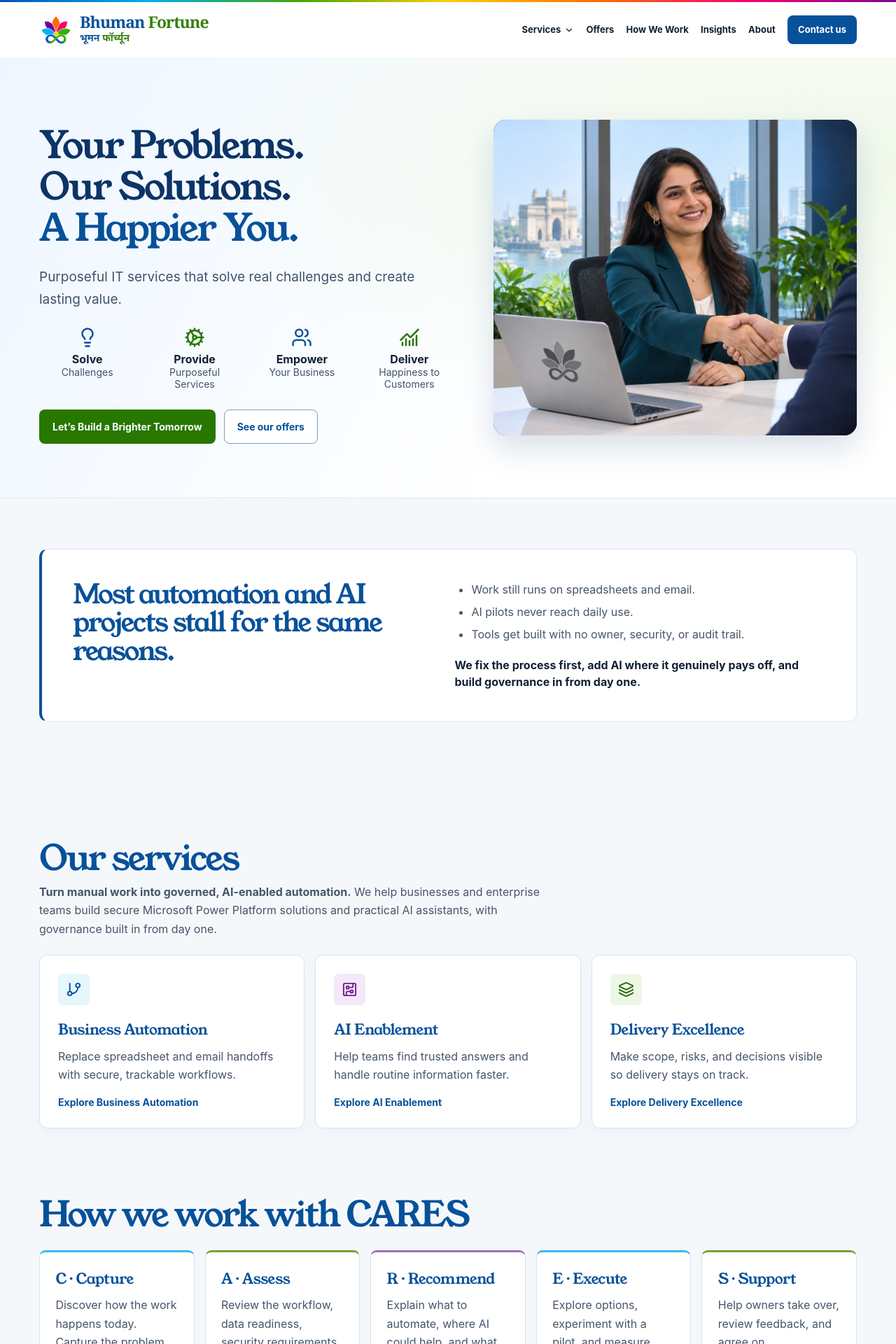
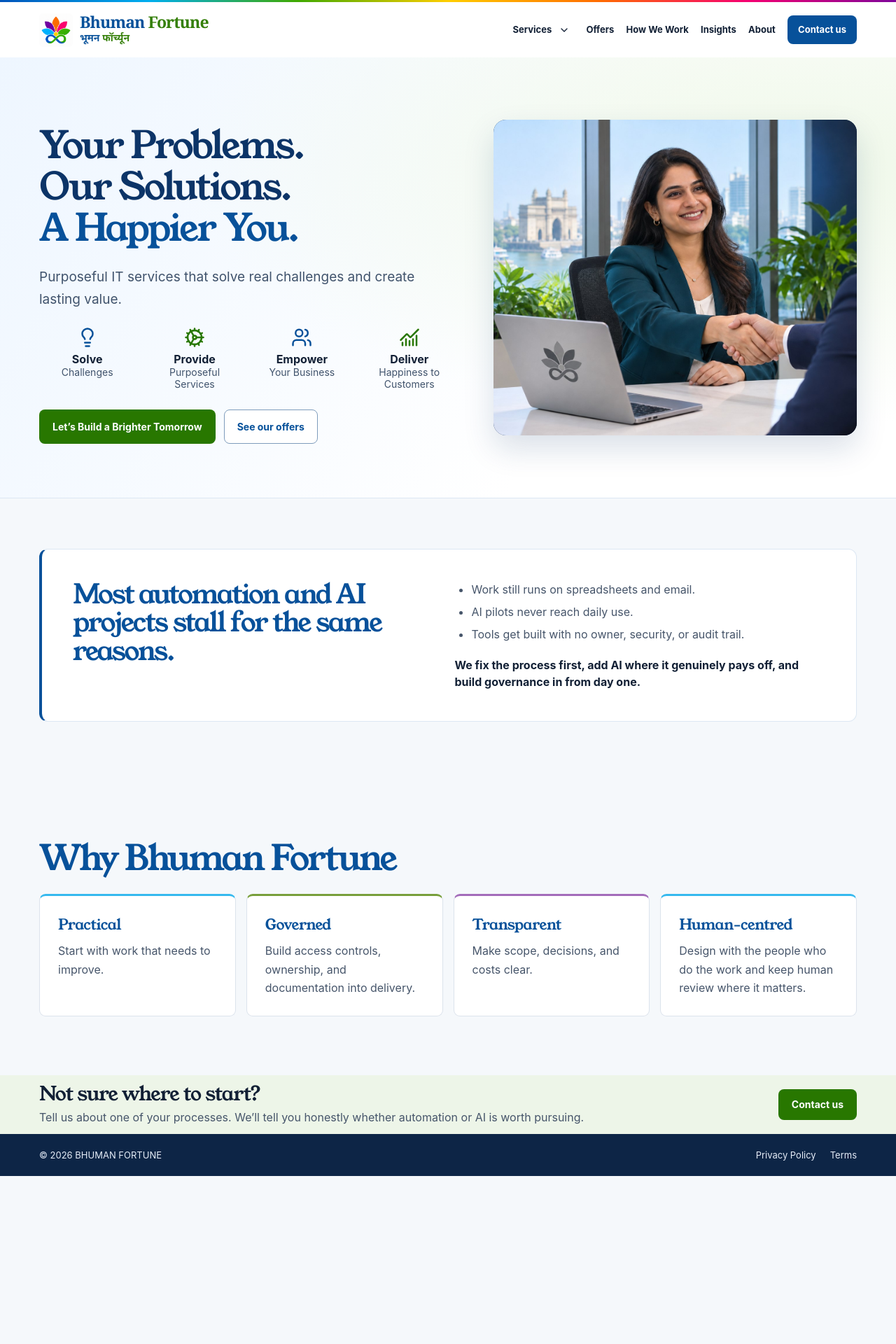
Before and after one commit to bhumanfortune/bhuman, a React (Vite) app: page / in a window 1280 px wide. Shown: the top 1920 px of the page at 70% size. After the commit the page ends 1680 px from the top, so only its background shows below. Built offline with nearby package versions, Linux system fonts and the light colour scheme.

Commit message:
Simplify homepage and link directly to Services

```diff
--- a/src/App.tsx
+++ b/src/App.tsx
@@ -23,7 +23,7 @@ function Brand() {
   </a>;
 }
 
-function ServiceNavigation({path, onSelect}: {path:string, onSelect:() => void}) {
+function ServiceNavigation({path}: {path:string}) {
   const [expanded, setExpanded] = useState(false);
   const container = useRef<HTMLDivElement>(null);
   const trigger = useRef<HTMLButtonElement>(null);
@@ -40,22 +40,23 @@ function ServiceNavigation({path, onSelect}: {path:string, onSelect:() => void})
   return <div className="services-navigation" ref={container}
     onPointerEnter={event => { if (event.pointerType === 'mouse' && window.matchMedia('(min-width: 1121px)').matches) setExpanded(true); }}
     onPointerLeave={event => { if (event.pointerType === 'mouse' && !event.currentTarget.contains(document.activeElement)) setExpanded(false); }}
-    onFocus={event => { if (!event.currentTarget.contains(event.relatedTarget) && event.target.matches(':focus-visible')) setExpanded(true); }}
     onBlur={event => { if (!event.currentTarget.contains(event.relatedTarget)) setExpanded(false); }}
     onKeyDown={event => {
-      if (event.key === 'Escape') {
+      if (event.key === 'Escape' && expanded) {
         event.preventDefault();
         event.stopPropagation();
         trigger.current?.focus();
         setExpanded(false);
       }
     }}>
-    <button className={'services-trigger' + (path.startsWith('/services') ? ' current' : '')} ref={trigger}
-      type="button" aria-expanded={expanded} aria-controls="services-dropdown"
-      onClick={() => setExpanded(!expanded)}>Services <ChevronDown size={14} aria-hidden="true"/></button>
+    <div className="services-controls">
+      <a className="services-link" href="/services" aria-current={path === '/services' ? 'page' : undefined}>Services</a>
+      <button className="services-trigger" ref={trigger}
+        type="button" aria-label="Service pages" aria-expanded={expanded} aria-controls="services-dropdown"
+        onClick={() => setExpanded(value => !value)}><ChevronDown size={16} aria-hidden="true"/></button>
+    </div>
     <ul className="services-dropdown" id="services-dropdown" hidden={!expanded}>
-      {coreIds.map(id => <li key={id}><a href={servicePath + id} onClick={() => { setExpanded(false); onSelect(); }}>{core[id].name}</a></li>)}
-      <li className="services-overview"><a href="/services" onClick={() => { setExpanded(false); onSelect(); }}>View all services</a></li>
+      {coreIds.map(id => <li key={id}><a href={servicePath + id} aria-current={path === servicePath + id ? 'page' : undefined} onClick={() => setExpanded(false)}>{core[id].name}</a></li>)}
     </ul>
   </div>;
 }
@@ -65,23 +66,22 @@ function Header({path}: {path:string}) {
   return <header className="site-header"><div className="shell header-inner">
     <Brand/>
     <button className="menu" type="button" aria-label={open ? 'Close navigation' : 'Open navigation'} aria-expanded={open} aria-controls="main-nav" onClick={() => setOpen(!open)}>{open ? <X/> : <Menu/>}</button>
-    <nav id="main-nav" aria-label="Main navigation" className={open ? 'nav open' : 'nav'}>
+    <nav id="main-nav" aria-label="Main navigation" className={open ? 'nav open' : 'nav'}
+      onClick={event => { if (event.target instanceof Element && event.target.closest('a')) setOpen(false); }}>
       {navigation.map(([label,href]) => href === '/services'
-        ? <ServiceNavigation key={href} path={path} onSelect={() => setOpen(false)}/>
+        ? <ServiceNavigation key={href} path={path}/>
         : <a key={href} href={href} aria-current={path === href ? 'page' : undefined}>{label}</a>)}
       <ContactLink className="button header-cta"/>
     </nav>
   </div></header>;
 }
 
-function AlsoAvailable({full = false}: {full?: boolean}) {
-  return <section className={full ? 'also-services' : 'contact-banner'} aria-labelledby="also-available">
-    <div className={full ? '' : 'shell banner-inner'}>
-      <div><h2 id="also-available">Also available</h2><p>Websites, branding, and creative support.</p></div>
-      {full ? <div className="cards">{services.filter(service => service.id === 'digital-launch' || service.id === 'creative-studio').map(service =>
+function AlsoAvailable() {
+  return <section className="also-services" aria-labelledby="also-available">
+      <h2 id="also-available">Also available</h2><p>Websites, branding, and creative support.</p>
+      <div className="cards">{services.filter(service => service.id === 'digital-launch' || service.id === 'creative-studio').map(service =>
         <article className="card" id={service.id} key={service.id}><h3>{service.name}</h3><p>{service.tagline}</p><p>{service.summary.split('\n').slice(1).join(' ')}</p></article>
-      )}</div> : <a className="text-link" href="/services/#also-available">Explore websites and creative services</a>}
-    </div>
+      )}</div>
   </section>;
 }
 
@@ -122,15 +122,9 @@ function Home() {
       <div><TextList items={['Work still runs on spreadsheets and email.', 'AI pilots never reach daily use.', 'Tools get built with no owner, security, or audit trail.']}/>
       <p>We fix the process first, add AI where it genuinely pays off, and build governance in from day one.</p></div>
     </div></section>
-    <section className="shell section content-section"><h2>Our services</h2><div className="article"><p><strong>{headline}</strong> {subheading}</p></div><CoreCards/></section>
-    <section className="shell section content-section cares-section" aria-labelledby="cares-heading">
-      <h2 id="cares-heading">How we work with CARES</h2>
-      <Steps items={workSteps} ordered/>
-      <a className="text-link" href="/how-we-work">See how we work</a>
-    </section>
     <section className="shell section content-section"><h2>Why Bhuman Fortune</h2><Steps items={principles}/></section>
     {proofItems.length > 0 && <section className="shell section"><h2>Case studies and credentials</h2><TextList items={proofItems}/></section>}
-    <AlsoAvailable/><ContactBanner home/>
+    <ContactBanner home/>
   </>;
 }
 
@@ -192,7 +186,7 @@ function Inner({path}: {path:string}) {
   return <>
     <section className="page-hero"><div className="shell"><h1>{title}<span>.</span></h1><p>{description}</p></div></section>
     {path === '/initiatives' ? <Initiative/> : <section className="shell section">
-      {path === '/services' && <><CoreCards/><AlsoAvailable full/></>}
+      {path === '/services' && <><div className="article services-intro"><h2>{headline}</h2><p>{subheading}</p></div><CoreCards/><AlsoAvailable/></>}
       {coreIds.some(id => path === servicePath + id) && <ServiceDetail id={path.slice(servicePath.length) as CoreId}/>}
       {path === '/offers' && <div className="cards">{offers.map(([name, duration, deliverables]) =>
         <article className="card" key={name}><h2>{name}</h2><p>{duration}</p><h3>Deliverables</h3>
--- a/src/styles.css
+++ b/src/styles.css
@@ -150,14 +150,16 @@ button:disabled { cursor: wait; opacity: .7; }
 .contact-email { margin-top: 22px; }
 
 .services-navigation { position: relative; }
-.services-trigger { display: flex; align-items: center; gap: 5px; min-height: 44px; font: inherit; color: inherit; }
-.services-trigger:hover, .services-trigger.current, .services-trigger[aria-expanded=true] { color: #07519a; }
+.services-controls { display: flex; align-items: center; gap: 4px; }
+.services-link { display: inline-flex; align-items: center; min-height: 44px; }
+.services-link:hover, .services-link[aria-current=page], .services-trigger:hover, .services-trigger[aria-expanded=true] { color: #07519a; }
+.services-trigger { display: grid; place-items: center; min-width: 28px; min-height: 44px; color: inherit; }
 .services-trigger[aria-expanded=true] svg { transform: rotate(180deg); }
 .services-dropdown { position: absolute; top: 100%; left: -16px; width: 290px; max-width: calc(100vw - 36px); margin: 0; padding: 8px; list-style: none; border: 1px solid #dce3ec; border-radius: 8px; background: white; box-shadow: 0 12px 30px #12203522; }
 .services-dropdown[hidden] { display: none; }
 .services-dropdown a { display: block; padding: 12px; border-radius: 4px; font-size: .875rem; line-height: 1.5; }
 .services-dropdown a:hover, .services-dropdown a:focus-visible { background: #eaf3fd; color: #07519a; }
-.services-overview { border-top: 1px solid #dce3ec; margin-top: 4px; padding-top: 4px; }
+.services-intro { margin-bottom: 28px; }
 .service-details .service-card:target { border-color: #07519a; box-shadow: 0 0 0 2px #07519a22; }
 
 h2, h3 { color: #07519a; }
@@ -234,7 +236,8 @@ h2, h3 { color: #07519a; }
 .footer { background: #0d2546; }
 @media (max-width: 1120px) {
   .nav.open { max-height: calc(100dvh - var(--header-height)); overflow-y: auto; }
-  .services-trigger { width: 100%; padding: 11px 14px; justify-content: space-between; }
+  .services-link { flex: 1; }
+  .services-trigger { width: 44px; }
   .services-dropdown { position: static; width: 100%; max-width: none; box-shadow: none; margin-block: 4px 8px; }
 }
 @media (max-width: 820px) {
```
